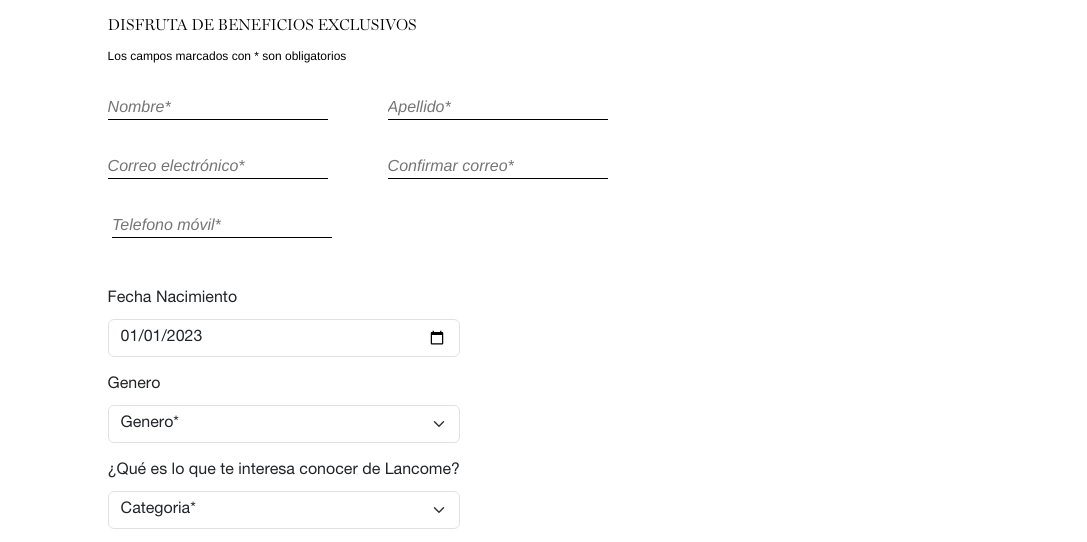
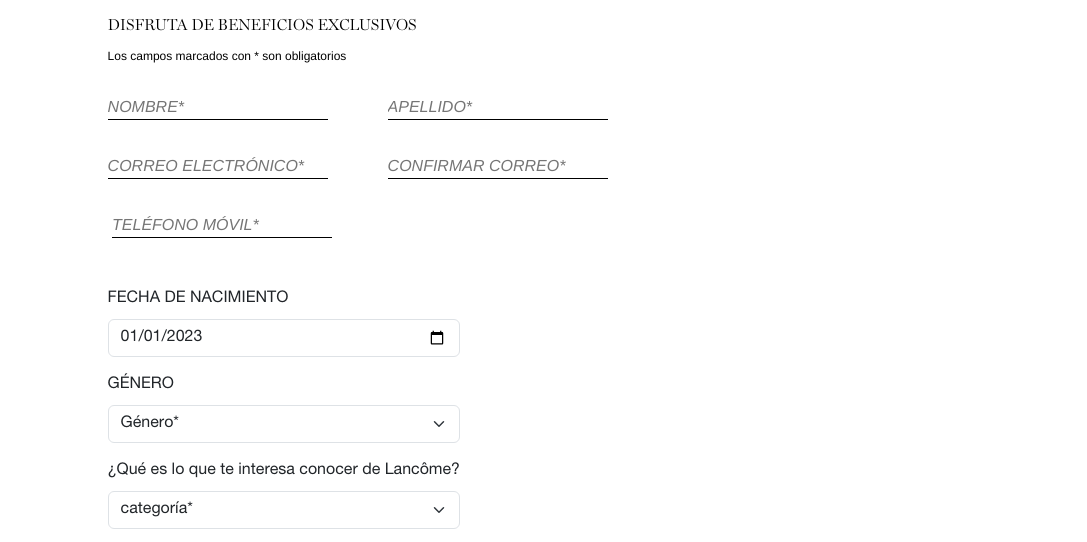
Before and after one commit to juancamilorivas/lancome-loreal, a plain HTML site: page index.html in a window 1280 px wide. Shown: the part 232-774 px from the top of the page, without its empty margins (96-1183 px from the left). Drawn offline with nearby package versions, Linux system fonts and the light colour scheme.

```diff
--- a/index.html
+++ b/index.html
@@ -24,35 +24,30 @@
     <style>
       @font-face {
         font-family: "millerRoman";
-        src: url("./fonts/MillerDisplayLancome-Roman.otf")
-          format("opentype");
+        src: url("./fonts/MillerDisplayLancome-Roman.otf") format("opentype");
         /* Si la fuente es un archivo .otf, usa el siguiente formato en lugar del formato truetype:
         src: url('ruta/del/archivo/fuente.otf') format('opentype'); */
       }
 
       @font-face {
         font-family: "millerLight";
-        src: url("./fonts/MillerDisplayLancome-Light.otf")
-          format("opentype");
+        src: url("./fonts/MillerDisplayLancome-Light.otf") format("opentype");
         /* Si la fuente es un archivo .otf, usa el siguiente formato en lugar del formato truetype:
         src: url('ruta/del/archivo/fuente.otf') format('opentype'); */
       }
 
       @font-face {
         font-family: "helvetica";
-        src: url("./fonts/helveticaNeuerRoman.otf")
-          format("opentype");
+        src: url("./fonts/helveticaNeuerRoman.otf") format("opentype");
         /* Si la fuente es un archivo .otf, usa el siguiente formato en lugar del formato truetype:
         src: url('ruta/del/archivo/fuente.otf') format('opentype'); */
       }
-
 
       * {
         box-sizing: border-box;
         margin: 0;
         padding: 0;
         font-family: "helvetica";
-
       }
 
       .main-container {
@@ -344,10 +339,13 @@
 
           <!--TITULOS-->
           <div class="container-title">
-            <p style="font-family: 'millerRoman'" class="title">DESCUBRE LA ELEGANCIA Y LA BELLEZA ATEMPORAL CON LANCÔME</p>
-            <p style="font-family: 'millerLight'" class="title-medium-commet">DISFRUTA DE BENEFICIOS EXCLUSIVOS</p>
-            <p
-            class="title-small-comment">
+            <p style="font-family: 'millerRoman'" class="title">
+              DESCUBRE LA ELEGANCIA Y LA BELLEZA ATEMPORAL CON LANCÔME
+            </p>
+            <p style="font-family: 'millerLight'" class="title-medium-commet">
+              DISFRUTA DE BENEFICIOS EXCLUSIVOS
+            </p>
+            <p class="title-small-comment">
               Los campos marcados con * son obligatorios
             </p>
           </div>
@@ -361,7 +359,7 @@
                     type="text"
                     id="nombre"
                     name="first-name"
-                    placeholder="Nombre*"
+                    placeholder="NOMBRE*"
                     class="label-font fst-italic input_name"
                     required
                   />
@@ -374,7 +372,7 @@
                     type="text"
                     id="apellido"
                     name="last-name"
-                    placeholder="Apellido*"
+                    placeholder="APELLIDO*"
                     class="label-font fst-italic input_name"
                     required
                   />
@@ -389,7 +387,7 @@
                     type="email"
                     id="email"
                     name="email"
-                    placeholder="Correo electrónico*"
+                    placeholder="CORREO ELECTRÓNICO*"
                     class="label-font fst-italic input_name"
                     required
                   />
@@ -402,7 +400,7 @@
                     type="email"
                     id="confirmar-email"
                     name="confirmar-email"
-                    placeholder="Confirmar correo*"
+                    placeholder="CONFIRMAR CORREO*"
                     class="label-font fst-italic input_name"
                     required
                   />
@@ -417,7 +415,7 @@
                   type="tel"
                   id="telefono"
                   name="phone-mobile"
-                  placeholder="Telefono móvil*"
+                  placeholder="TELÉFONO MÓVIL*"
                   class="fst-italic input_phone"
                   pattern="[0-9]*"
                   required
@@ -427,7 +425,7 @@
               <!--FECHA DE NACIMIENTO-->
               <div>
                 <label for="fecha-nacimiento" class="form-label mt-5"
-                  >Fecha Nacimiento</label
+                  >FECHA DE NACIMIENTO</label
                 >
                 <input
                   type="date"
@@ -444,14 +442,14 @@
               <div>
                 <div class="tipo-de-piel-container">
                   <div class="my-3">
-                    <label for="genero" class="form-label">Genero</label>
+                    <label for="genero" class="form-label">GÉNERO</label>
                     <select
                       name="gender"
                       class="form-select"
                       id="genero"
                       required
                     >
-                      <option value="" disabled selected>Genero*</option>
+                      <option value="" disabled selected>Género*</option>
                       <option value="Male">Hombre</option>
                       <option value="Female">Mujer</option>
                       <option value="Other">Otro</option>
@@ -460,8 +458,9 @@
 
                   <div class="my-3">
                     <label for="categoria" class="form-label"
-                      >¿Qué es lo que te interesa conocer de Lancome?</label
+                      >¿Qué es lo que te interesa conocer de Lancôme?</label
                     >
+
                     <select
                       name="CATEGORY"
                       class="form-select"
@@ -474,7 +473,7 @@
                         selected
                         class="skin-styles-text"
                       >
-                        Categoria*
+                        categoría*
                       </option>
                       <option value="Skin">Cuidado de la piel</option>
                       <option value="Makeup">Maquillaje</option>
```
Also changed, not shown: public/loreal_logo.png.
